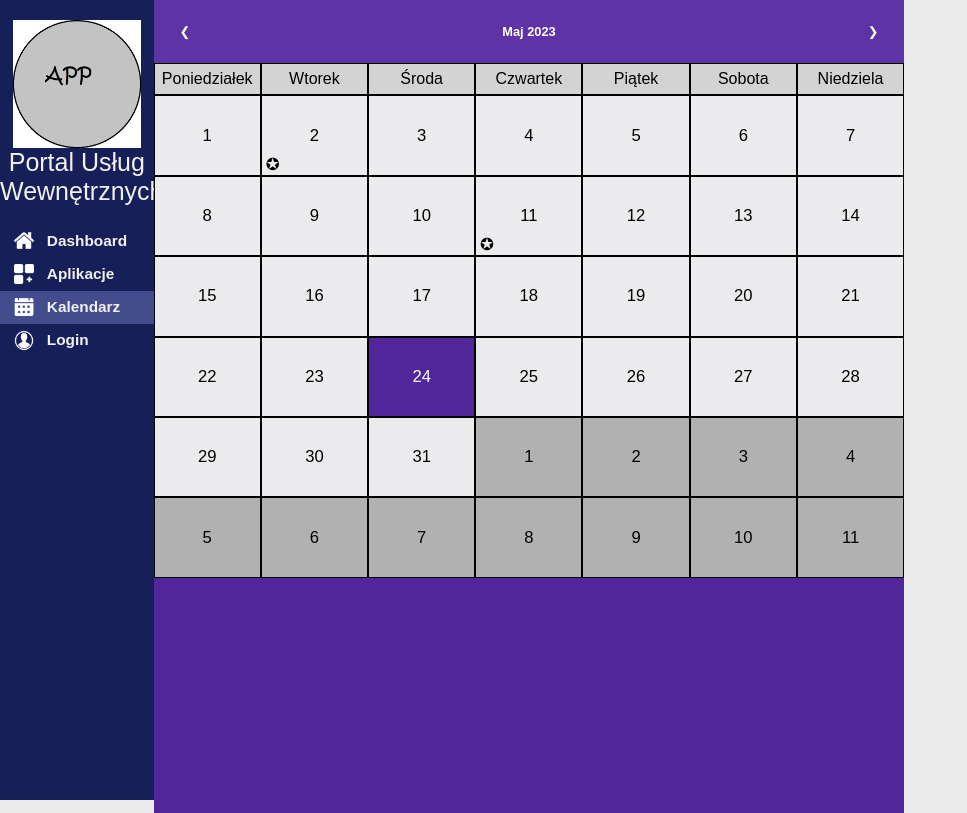
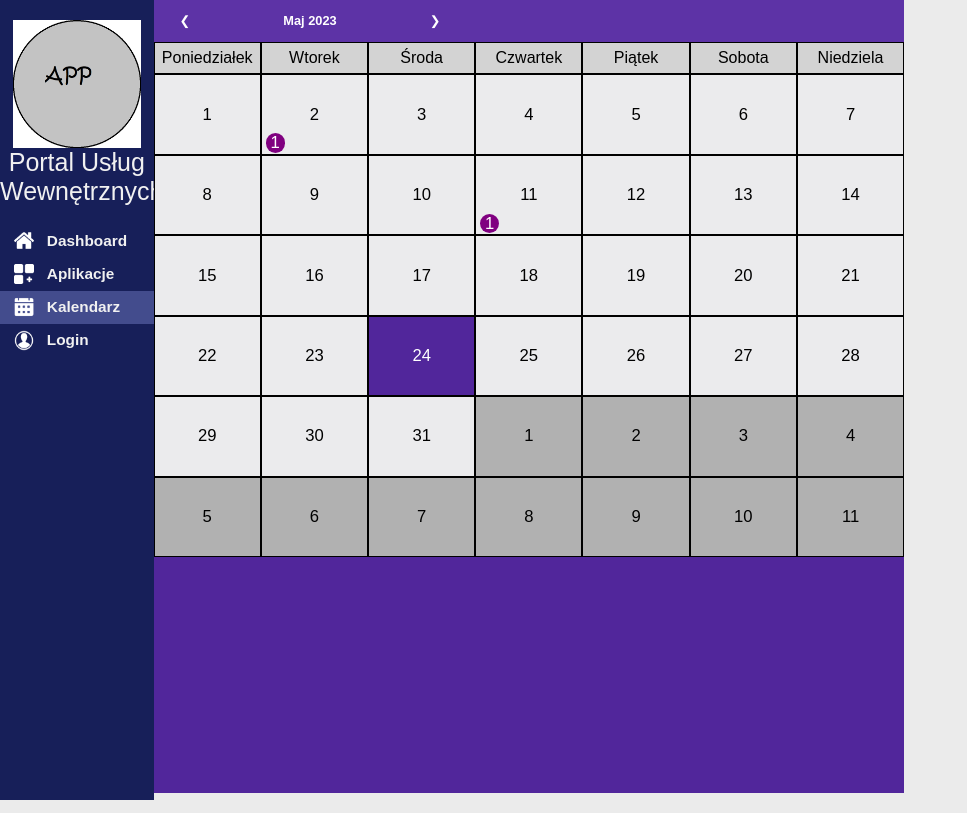
Before and after one commit to BaroshVBi/homepage, a PHP site: page / in a window 1280 px wide, after a click on "Kalendarz". Shown: the whole page, without its empty margins (0-967 px from the left). Run offline with PHP 8.4, Linux system fonts and the light colour scheme; data comes from the database, SQL or seed files in the repository; lists and menus that the app fills with data are empty.

Commit message:
kropka eventu

```diff
--- a/app/calendar.php
+++ b/app/calendar.php
@@ -32,7 +32,11 @@
 
 	function dot($count) {
 		if($count > 0) {
-			return "<div class='dot'><p>&#10026;</p></div>";
+			if ($count > 9) {
+				return "<div class='dot text_center'><p class='ver_center' style='font-size:1vw;'>+9</p></div>";
+			} else {
+				return "<div class='dot'><p>" . $count . "</p></div>";
+			}
 		}
 	}
 ?>
--- a/app/index.php
+++ b/app/index.php
@@ -76,7 +76,7 @@
 				<div class="col-12 padding_0">
 					<div id="calendar_controls" class="col-8">
 						<div class="col-1 ver_center cursor_pointer" onClick="showMonth(-1)">&#10094;</div>
-						<div id="cal" class="col-10 ver_center"></div>
+						<div id="cal" class="col-3 ver_center"></div>
 						<div class="col-1 ver_center cursor_pointer" onClick="showMonth(1)">&#10095;</div>
 					</div>
 
--- a/app/public/style.css
+++ b/app/public/style.css
@@ -143,7 +143,12 @@ button{
 	position: absolute;
 	font-weight: normal;
 	left: 0.3vw;
-	bottom: 0.01vw;
+	bottom: 0.1vw;
+	background-color: purple;
+	height: 1.5vw;
+	aspect-ratio: 1/1;
+	border-radius: 100%;
+	color: white;
 }
 
 .tytul{
@@ -331,7 +336,7 @@ button{
 
 #calendar_controls {
 	background-color: #5d33a6;
-	aspect-ratio: 12/1;
+	aspect-ratio: 18/1;
 	text-align: center;
 	color: white;
 	font-size: 1.0vw;
```
Lines whose indentation alone changed are shown as unchanged.
